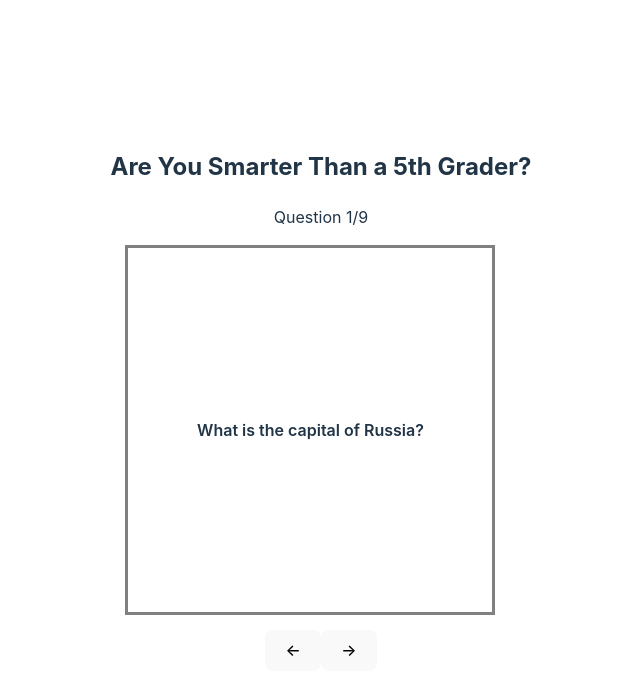
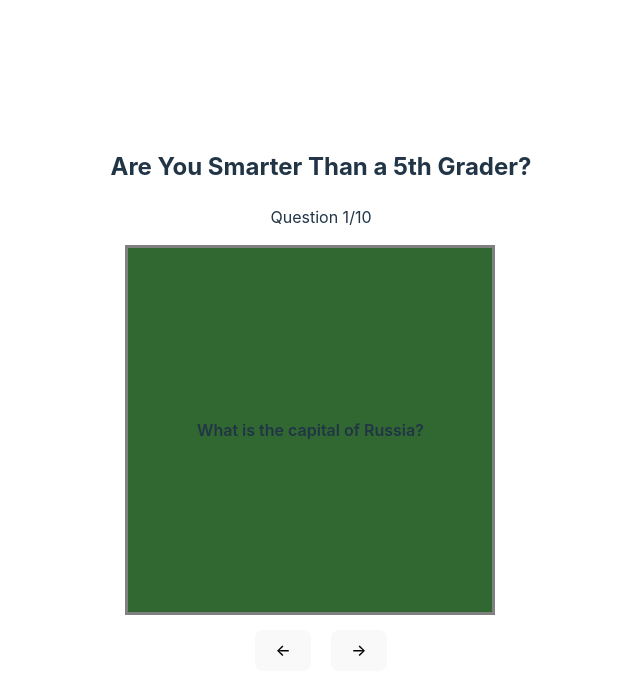
Before and after one commit to XChen601/Flashcards, a React (Vite) app: page / in a window 1280 px wide. Shown: the top 694 px of the page, without its empty margins (319-959 px from the left). Built offline with nearby package versions, Linux system fonts and the light colour scheme.

Commit message:
add background color based on difficulty

```diff
--- a/src/App.css
+++ b/src/App.css
@@ -43,9 +43,21 @@
   display: flex;
   justify-content: center;
   align-items: center;
+
 }
 
+.difficulty-0 {
+  background-color: rgb(49, 104, 49);
+}
 
-.read-the-docs {
-  color: #888;
+.difficulty-1 {
+  background-color: rgb(160, 111, 37);
 }
+
+.difficulty-2 {
+  background-color: rgb(148, 32, 32);
+}
+
+button {
+  margin: 0 10px;
+}
--- a/src/App.jsx
+++ b/src/App.jsx
@@ -17,7 +17,8 @@ function App() {
     {question: "Who wrote the Harry Potter book series?", answer:"J.K. Rowling", difficulty:1},
     {question: "What is the capital of Australia?", answer:"Canberra", difficulty:1},
     {question: "What is the process by which plants make their food called?", answer:"Photosynthesis", difficulty:1},
-    {question: "In classical music, what instruments usually comprise a string quartet?", answer:"Two violins, viola and a cello", difficulty:1}
+    {question: "In classical music, what instruments usually comprise a string quartet?", answer:"Two violins, viola and a cello", difficulty:2},
+    {question: "In colonial America, what was the Sugar Act?", answer:"A tax on molasses and wine", difficulty:2}
   ]
 
   const nextCard = () => {
--- a/src/components/Flashcard.jsx
+++ b/src/components/Flashcard.jsx
@@ -3,7 +3,7 @@ import { useState } from 'react'
 const Flashcard = ({cardData, cardSide, flipCard}) => {
 
   return (
-    <div className="card" onClick={flipCard}>
+    <div className={`card difficulty-${cardData.difficulty}`} onClick={flipCard}>
       {cardSide === 'front' ? cardData.question : cardData.answer}
     </div>
 
```
